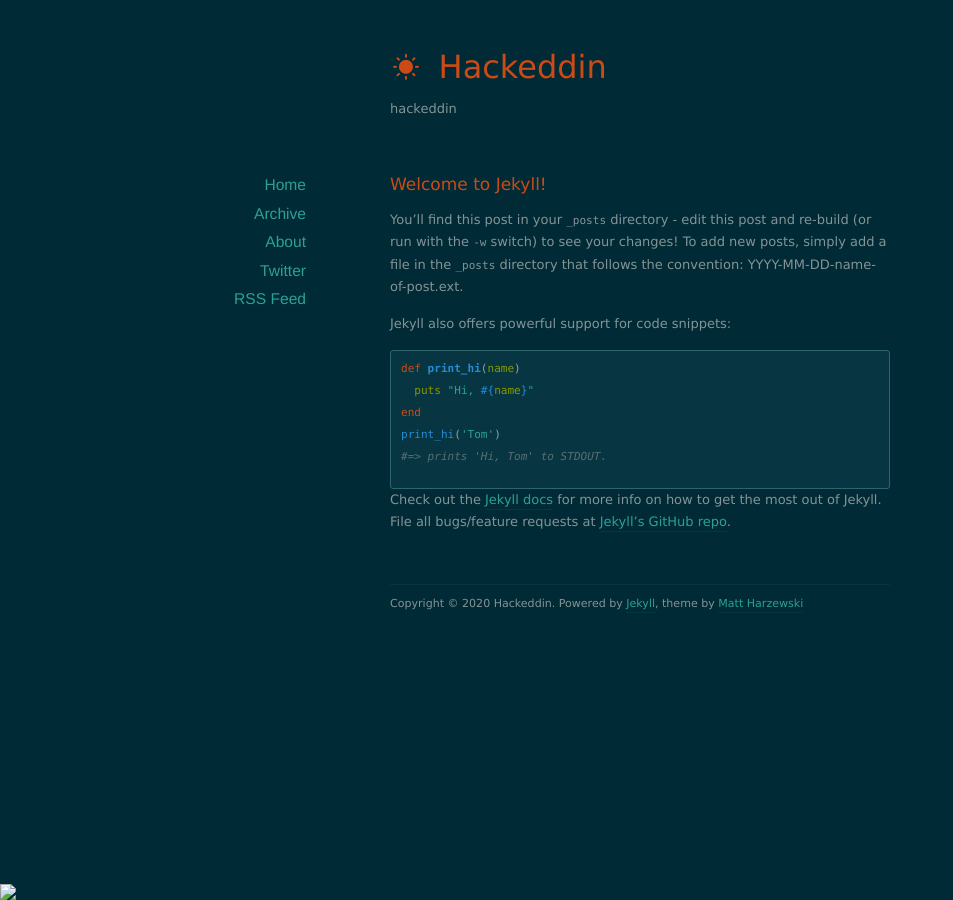
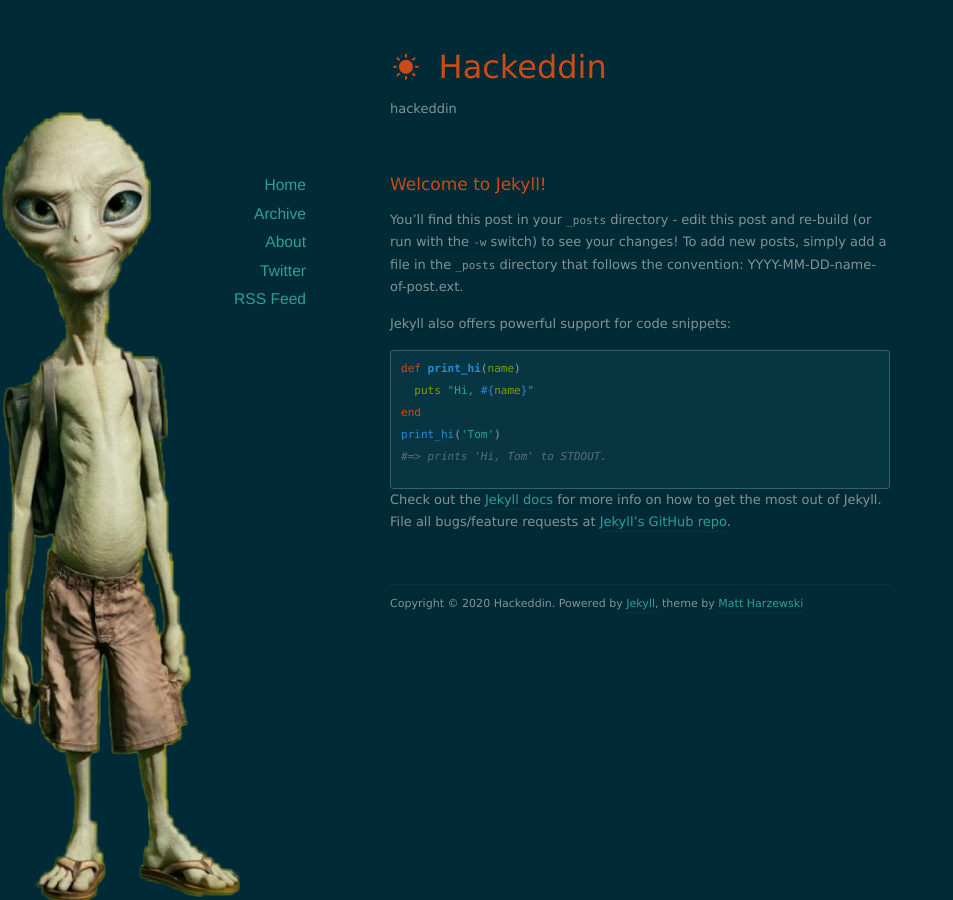
Before and after one commit to hackeddin/blog, a Jekyll site: the page built from index.html, in a window 1280 px wide. Shown: the whole page, without its empty margins (0-953 px from the left). Built offline with Jekyll 4.4.1, drawn with Linux system fonts in a browser that asks for light colours; nearby versions of some CDN libraries; the list of posts is cut into pages by our own code.

Commit message:
Update default.html

```diff
--- a/_layouts/default.html
+++ b/_layouts/default.html
@@ -70,6 +70,6 @@
   </script>
 
 
-  <img class="hsground" src="/assets/paul.png"></img>
+  <img class="hsground" src="/images/paul.png"></img>
 </body>
 </html>
```
